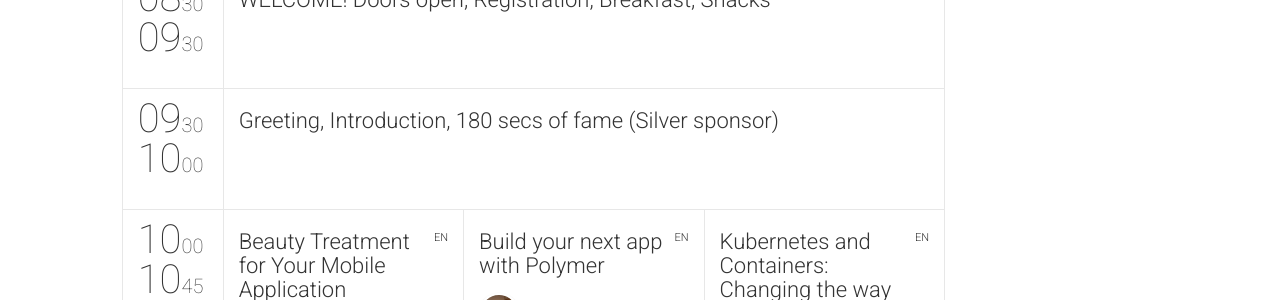
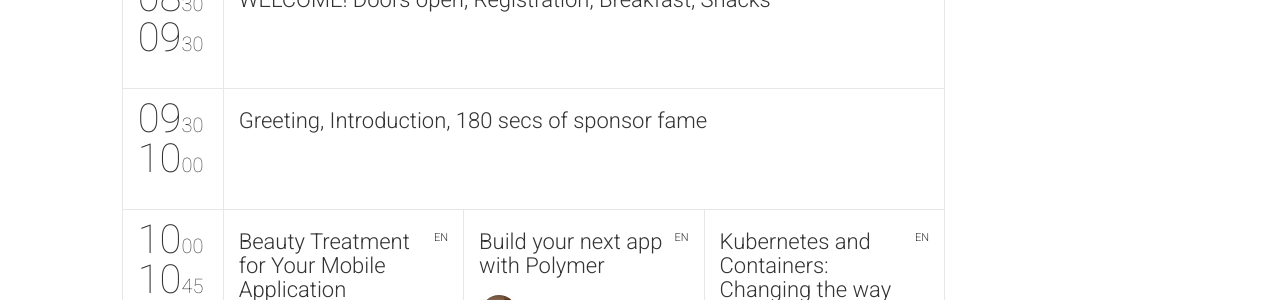
Before and after one commit to devfest-berlin/2015.devfest-berlin.de, a Jekyll site: the page built from schedule.html, in a window 1280 px wide and 900 px high, scrolled down 1328 px. Shown: the part 152-452 px from the top of the window. Built offline with Jekyll 4.4.1, drawn with Linux system fonts in a browser that asks for light colours; nearby versions of some CDN libraries; comment, search, counter and statistics services are not loaded.

Commit message:
Clarify sponsor fame
We don't have any silver sponsor. ImmoScout will say hi instead.

```diff
--- a/_data/sessions.yml
+++ b/_data/sessions.yml
@@ -86,7 +86,7 @@
   description: ""
 -
   id: 302
-  title: "Greeting, Introduction, 180 secs of fame (Silver sponsor)"
+  title: "Greeting, Introduction, 180 secs of sponsor fame"
   place: "Atrium"
   service: true
   description: ""
```
